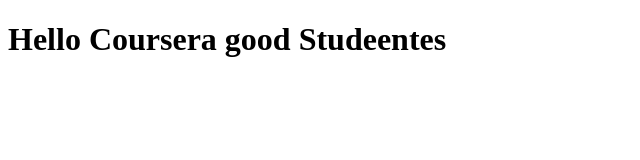
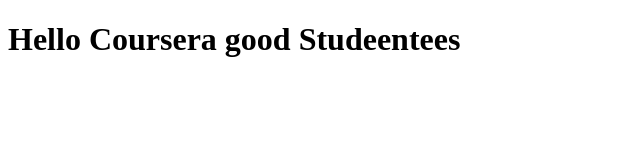
Before and after one commit to v1v1ana/coursera-test, a plain HTML site: page Index.html in a window 1280 px wide. Shown: the full height of the page, 0-640 px from the left. Drawn offline with Linux system fonts and the light colour scheme.

Commit message:
New version of web file.

```diff
--- a/Index.html
+++ b/Index.html
@@ -5,6 +5,6 @@
         <title>Hello coursera</title>
     </head>
     <body>
-        <h1>Hello Coursera good Studeentes</h1>
+        <h1>Hello Coursera good Studeentees</h1>
     </body>
 </html>
```
